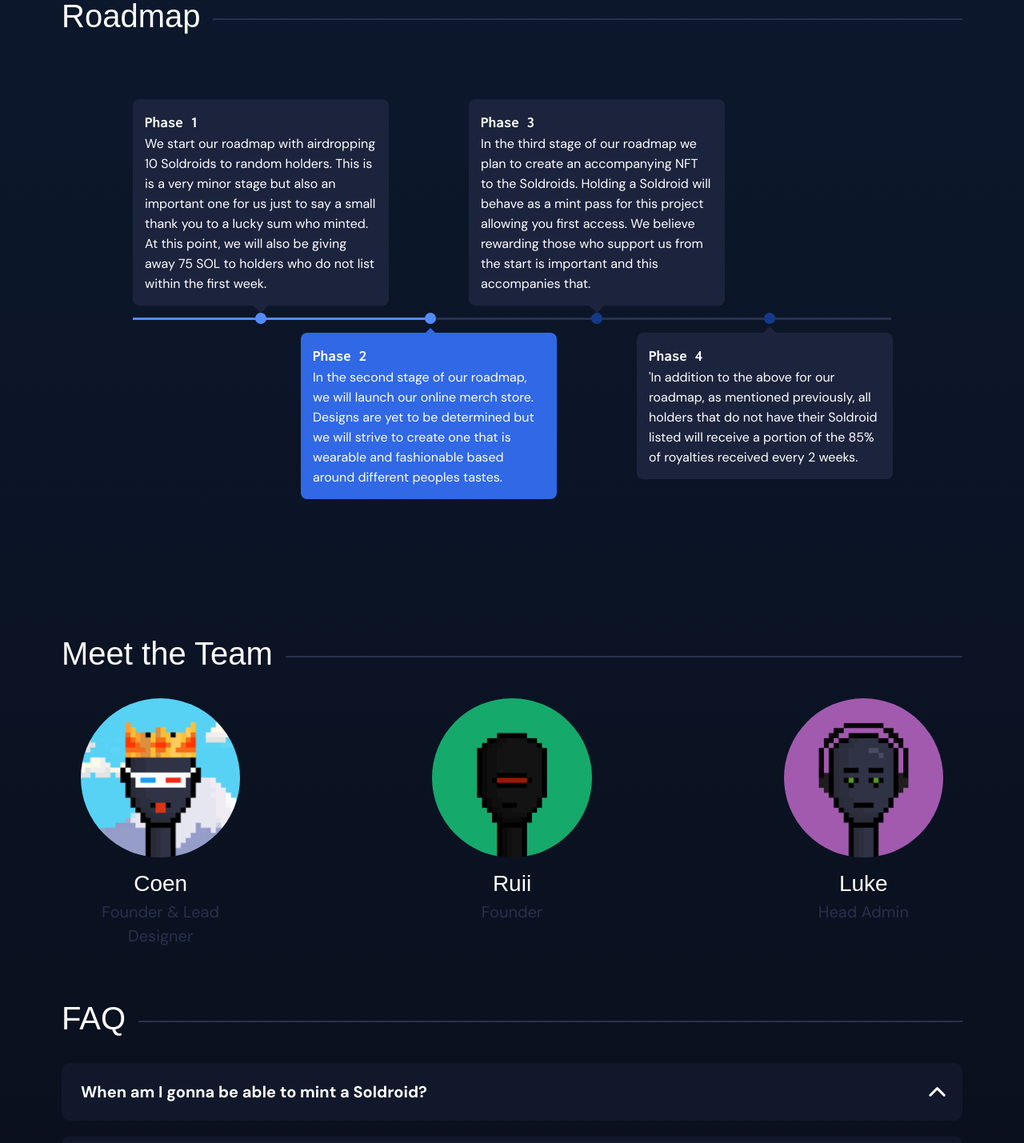
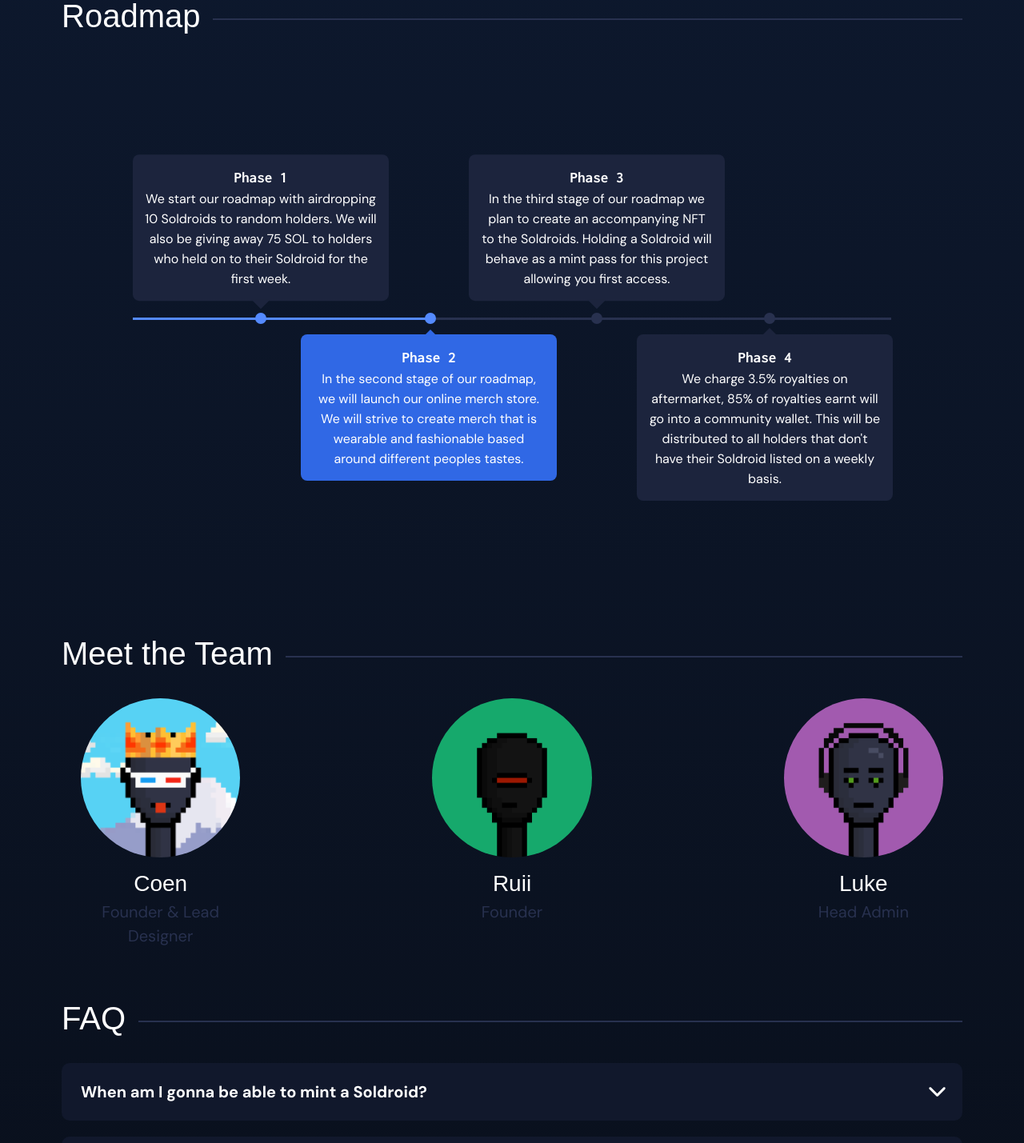
Before and after one commit to sameershaikh55/soldroids, a React (Create React App) app: page / in a window 1280 px wide. Shown: the part 1220-2649 px from the top of the page at 80% size. Built offline with nearby package versions, Linux system fonts and the light colour scheme; a web font is replaced by a local one.

Commit message:
chnages made

```diff
--- a/src/components/Accordion.jsx
+++ b/src/components/Accordion.jsx
@@ -1,5 +1,5 @@
 import React, { useState } from "react";
-import { IoIosArrowUp } from "react-icons/io";
+import { IoIosArrowDown } from "react-icons/io";
 
 const Accordion = ({ t, p }) => {
 	const [collapsed, setCollapsed] = useState(false);
@@ -19,7 +19,7 @@ const Accordion = ({ t, p }) => {
 					>
 						{t}
 					</h5>
-					<IoIosArrowUp
+					<IoIosArrowDown
 						style={{
 							transform: collapsed && "rotate(180deg)",
 							transition: "0.4s",
--- a/src/components/Hero.jsx
+++ b/src/components/Hero.jsx
@@ -6,8 +6,11 @@ import mouse from "../assets/mouse.svg";
 import Count from "./Count";
 
 const Hero = () => {
+	let startDate = new Date();
+	let endDate = new Date("2021-10-22T20:00:00Z");
+	let seconds = Math.round((endDate.getTime() - startDate.getTime()) / 1000);
 	const time = new Date();
-	time.setSeconds(time.getSeconds() + 1000000); // 10 minutes timer
+	time.setSeconds(time.getSeconds() + seconds); // 10 minutes timer
 
 	return (
 		<div
--- a/src/components/Roadmap.jsx
+++ b/src/components/Roadmap.jsx
@@ -4,19 +4,19 @@ const Roadmap = () => {
 	const data = [
 		{
 			t: "Phase 1",
-			p: "We start our roadmap with airdropping 10 Soldroids to random holders. This is is a very minor stage but also an important one for us just to say a small thank you to a lucky sum who minted. At this point, we will also be giving away 75 SOL to holders who do not list within the first week.",
+			p: "We start our roadmap with airdropping 10 Soldroids to random holders. We will also be giving away 75 SOL to holders who held on to their Soldroid for the first week.",
 		},
 		{
 			t: "Phase 2",
-			p: "In the second stage of our roadmap, we will launch our online merch store. Designs are yet to be determined but we will strive to create one that is wearable and fashionable based around different peoples tastes.",
+			p: "In the second stage of our roadmap, we will launch our online merch store. We will strive to create merch that is wearable and fashionable based around different peoples tastes.",
 		},
 		{
 			t: "Phase 3",
-			p: "In the third stage of our roadmap we plan to create an accompanying NFT to the Soldroids. Holding a Soldroid will behave as a mint pass for this project allowing you first access. We believe rewarding those who support us from the start is important and this accompanies that.",
+			p: "In the third stage of our roadmap we plan to create an accompanying NFT to the Soldroids. Holding a Soldroid will behave as a mint pass for this project allowing you first access.",
 		},
 		{
 			t: "Phase 4",
-			p: "'In addition to the above for our roadmap, as mentioned previously, all holders that do not have their Soldroid listed will receive a portion of the 85% of royalties received every 2 weeks.",
+			p: "We charge 3.5% royalties on aftermarket, 85% of royalties earnt will go into a community wallet. This will be distributed to all holders that don't have their Soldroid listed on a weekly basis.",
 		},
 	];
 
@@ -39,7 +39,7 @@ const Roadmap = () => {
 											{data.map((prev, i) => {
 												return (
 													<li>
-														<div className="text-start text-white">
+														<div className="text-center text-white">
 															<time className="inconsolata">{prev.t}</time>
 															<span className="sans">{prev.p}</span>
 														</div>
--- a/src/styles/styles.css
+++ b/src/styles/styles.css
@@ -452,7 +452,7 @@ html {
   opacity: 0.55;
   font-size: 5rem;
   line-height: 130%;
-  color: #197fc991;
+  color: #4b6ee394;
 }
 
 .inner_roadmap {
@@ -598,7 +598,7 @@ html {
 }
 
 .inner_roadmap .timeline ol li:nth-child(odd) div {
-  top: -14px;
+  top: -20px;
   -webkit-transform: translateY(-100%);
           transform: translateY(-100%);
   background: #1c243d;
@@ -616,7 +616,7 @@ html {
 }
 
 .inner_roadmap .timeline ol li:nth-child(even) div {
-  top: calc(100% + 16px);
+  top: calc(100% + 18px);
   background: #1c243d;
   border-radius: 8px;
   min-height: 180px;
@@ -713,7 +713,7 @@ html {
     border: 7px solid #548aff;
   }
   .inner_roadmap .timeline ol li:nth-child(2) div {
-    top: calc(100% + 16px);
+    top: calc(100% + 18px);
     background: #1c243d;
     border-radius: 8px;
     min-height: 180px;
@@ -749,9 +749,9 @@ html {
     -webkit-transform: translateY(-50%);
             transform: translateY(-50%);
     border-radius: 50%;
-    background: #14398b;
+    background: #28314f;
     opacity: 1;
-    border: 7px solid #14398b;
+    border: 7px solid #28314f;
   }
   .inner_roadmap .timeline ol li:nth-child(4)::after {
     content: "";
@@ -766,9 +766,9 @@ html {
     -webkit-transform: translateY(-50%);
             transform: translateY(-50%);
     border-radius: 50%;
-    background: #14398b;
+    background: #28314f;
     opacity: 1;
-    border: 7px solid #14398b;
+    border: 7px solid #28314f;
   }
 }
 
@@ -780,7 +780,7 @@ html {
     min-height: 1px;
   }
   .inner_roadmap .timeline ol li:nth-child(odd) div {
-    top: -14px;
+    top: -20px;
     -webkit-transform: translateY(-100%);
             transform: translateY(-100%);
     background: #1c243d;
--- a/src/styles/styles.scss
+++ b/src/styles/styles.scss
@@ -454,7 +454,7 @@ html {
 	opacity: 0.55;
 	font-size: 5rem;
 	line-height: 130%;
-	color: #197fc991;
+	color: #4b6ee394;
 }
 // TIMER END
 
@@ -594,7 +594,7 @@ html {
 	}
 
 	.timeline ol li:nth-child(odd) div {
-		top: -14px;
+		top: -20px;
 		transform: translateY(-100%);
 		background: #1c243d;
 		border-radius: 8px;
@@ -610,7 +610,7 @@ html {
 	}
 
 	.timeline ol li:nth-child(even) div {
-		top: calc(100% + 16px);
+		top: calc(100% + 18px);
 		background: #1c243d;
 		border-radius: 8px;
 		min-height: 180px;
@@ -706,7 +706,7 @@ html {
 		}
 
 		.timeline ol li:nth-child(2) div {
-			top: calc(100% + 16px);
+			top: calc(100% + 18px);
 			background: #1c243d;
 			border-radius: 8px;
 			min-height: 180px;
@@ -740,9 +740,9 @@ html {
 			height: 12px;
 			transform: translateY(-50%);
 			border-radius: 50%;
-			background: #14398b;
+			background: #28314f;
 			opacity: 1;
-			border: 7px solid #14398b;
+			border: 7px solid #28314f;
 		}
 
 		.timeline ol li:nth-child(4)::after {
@@ -756,9 +756,9 @@ html {
 			height: 12px;
 			transform: translateY(-50%);
 			border-radius: 50%;
-			background: #14398b;
+			background: #28314f;
 			opacity: 1;
-			border: 7px solid #14398b;
+			border: 7px solid #28314f;
 		}
 	}
 	@media screen and (max-width: 599px) {
@@ -770,7 +770,7 @@ html {
 		}
 
 		.timeline ol li:nth-child(odd) div {
-			top: -14px;
+			top: -20px;
 			transform: translateY(-100%);
 			background: #1c243d;
 			border-radius: 8px;
```
